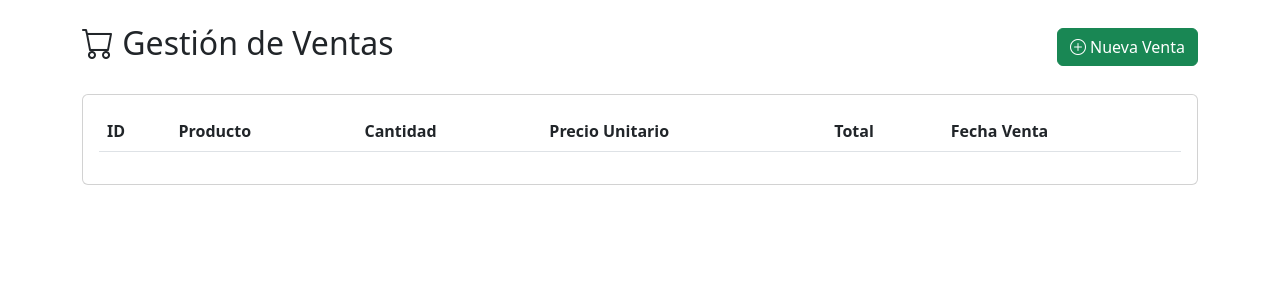
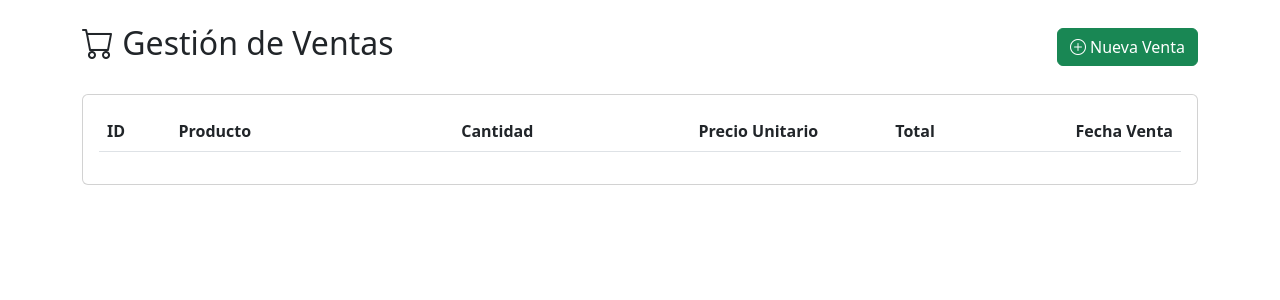
Before and after one commit to jizurietar/actividad-integradora_2, a PHP site: page /ventas.php in a window 1280 px wide. Shown: the part 56-356 px from the top of the page. Run offline with PHP 8.4, Linux system fonts and the light colour scheme; lists and menus that the app fills with data are empty.

Commit message:
Cambiados etiquetas

```diff
--- a/public/ventas.php
+++ b/public/ventas.php
@@ -48,10 +48,10 @@ session_start();
                                     <tr>
                                         <th>ID</th>
                                         <th>Producto</th>
-                                        <th>Cantidad</th>
-                                        <th>Precio Unitario</th>
-                                        <th>Total</th>
-                                        <th>Fecha Venta</th>
+                                        <th style="text-align: right;">Cantidad</th>
+                                        <th style="text-align: right;">Precio Unitario</th>
+                                        <th style="text-align: right;">Total</th>
+                                        <th style="text-align: right;">Fecha Venta</th>
                                     </tr>
                                 </thead>
                                 <tbody id="ventasTableBody">
@@ -146,10 +146,10 @@ session_start();
                         row.innerHTML = `
                             <td>${venta.id}</td>
                             <td>${venta.producto_nombre || 'Producto #' + venta.producto_id}</td>
-                            <td>${venta.cantidad}</td>
-                            <td>$${parseFloat(venta.precio_unitario).toFixed(2)}</td>
-                            <td>$${parseFloat(venta.total).toFixed(2)}</td>
-                            <td>${new Date(venta.fecha_venta).toLocaleDateString()}</td>
+                            <td style="text-align: right;">${venta.cantidad}</td>
+                            <td style="text-align: right;">$${parseFloat(venta.precio_unitario).toFixed(2)}</td>
+                            <td style="text-align: right;">$${parseFloat(venta.total).toFixed(2)}</td>
+                            <td style="text-align: right;">${new Date(venta.fecha_venta).toLocaleDateString()}</td>
                         `;
                         tbody.appendChild(row);
                     });
```
Also changed, not shown: public/productos.php (+5 -5 lines).
